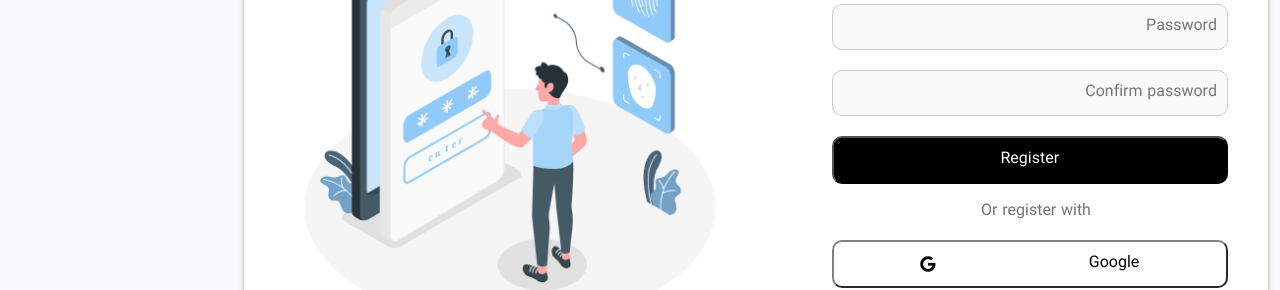
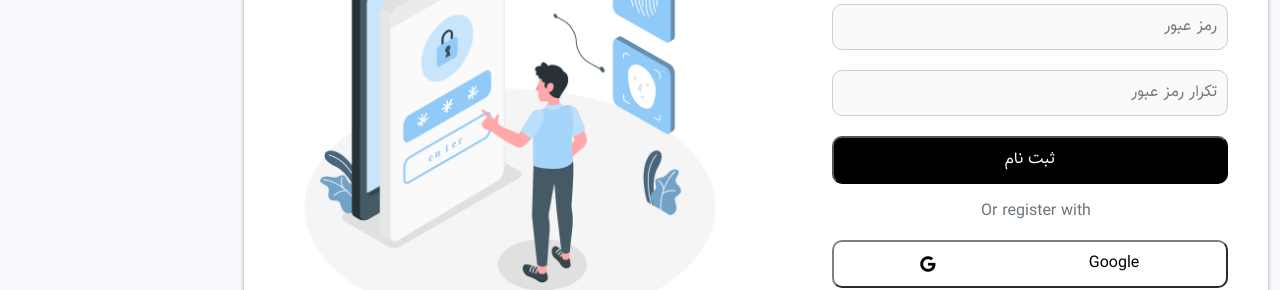
Before and after one commit to reza1899/Herbal_Medicines, a React (Create React App) app: page /register in a window 1280 px wide. Shown: the part 248-538 px from the top of the page. Built offline with nearby package versions, Linux system fonts and the light colour scheme.

Commit message:
change place holders of auth pages

```diff
--- a/src/components/auth/login.jsx
+++ b/src/components/auth/login.jsx
@@ -20,6 +20,7 @@ const Login = () => {
                 email: formData.email,
                 password: formData.password,
             })
+            localStorage.setItem("email", formData.email)
             alert("You are logged in")
             console.log(data, error)
         }catch (error) {
@@ -33,17 +34,12 @@ const Login = () => {
     }
     return (
         <>
-            {/*<div className="position-absolute top-50 start-50 end-50">*/}
-            {/*    <input type="email" placeholder="Email"/>*/}
-            {/*    <input className="my-3" type="password" placeholder="Password"/>*/}
-            {/*    <button className="btn btn-success" onClick={handleSubmit}>submit</button>*/}
-            {/*</div>*/}
             <div className="main-register-form">
                 <div className="form">
-                    <input className="" placeholder="Email" type="email" name="email" onChange={handleChange}/>
-                    <input className="" placeholder="Password" type="password" name="password" onChange={handleChange}/>
+                    <input className="" placeholder="ایمیل" type="email" name="email" onChange={handleChange}/>
+                    <input className="" placeholder="رمز عبور" type="password" name="password" onChange={handleChange}/>
 
-                    <button className="" onClick={handleSubmit}>Login</button>
+                    <button className="" onClick={handleSubmit}>ورود</button>
                     <p className="text-muted text-center mt-3 ms-5">
                         Or register with
                     </p>
--- a/src/components/auth/register.jsx
+++ b/src/components/auth/register.jsx
@@ -58,12 +58,12 @@ const Register = () => {
         <>
             <div className="main-register-form">
                 <div className="form">
-                    <input className="" placeholder="Username" type="text" name="username" onChange={handleChange} />
-                    <input className="" placeholder="Email" type="email" name="email" onChange={handleChange}/>
-                    <input className="" placeholder="Password" type="password" name="password" onChange={handleChange}/>
-                    <input className="" placeholder="Confirm password" type="password" name="confirmpassword" onChange={handleChange}/>
+                    <input className="" placeholder="نام کاربری" type="text" name="username" onChange={handleChange} />
+                    <input className="" placeholder="ایمیل" type="email" name="email" onChange={handleChange}/>
+                    <input className="" placeholder="رمز عبور" type="password" name="password" onChange={handleChange}/>
+                    <input className="" placeholder="تکرار رمز عبور " type="password" name="confirmPassword" onChange={handleChange} />
 
-                    <button className="" onClick={handleSubmit}>Register</button>
+                    <button className="" onClick={handleSubmit}>ثبت نام</button>
                     <p className="text-muted text-center mt-3 ms-5">
                         Or register with
                     </p>
```
